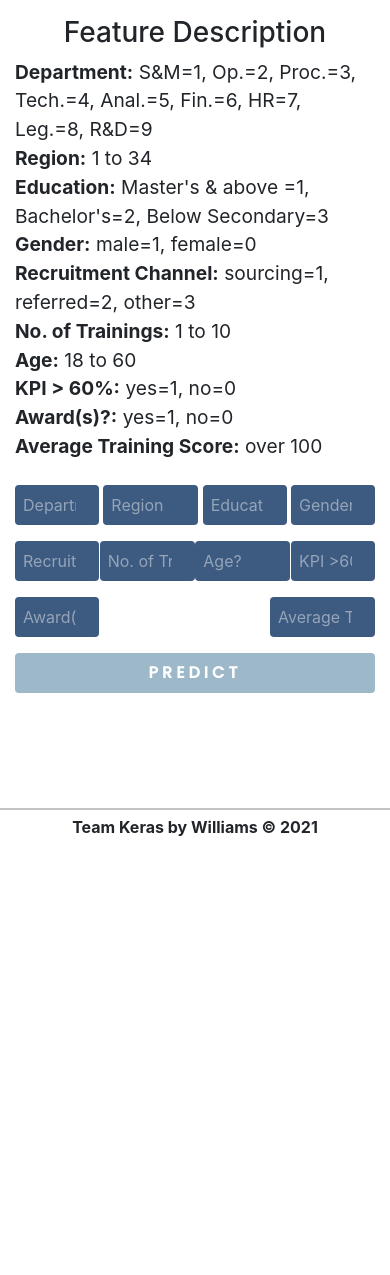
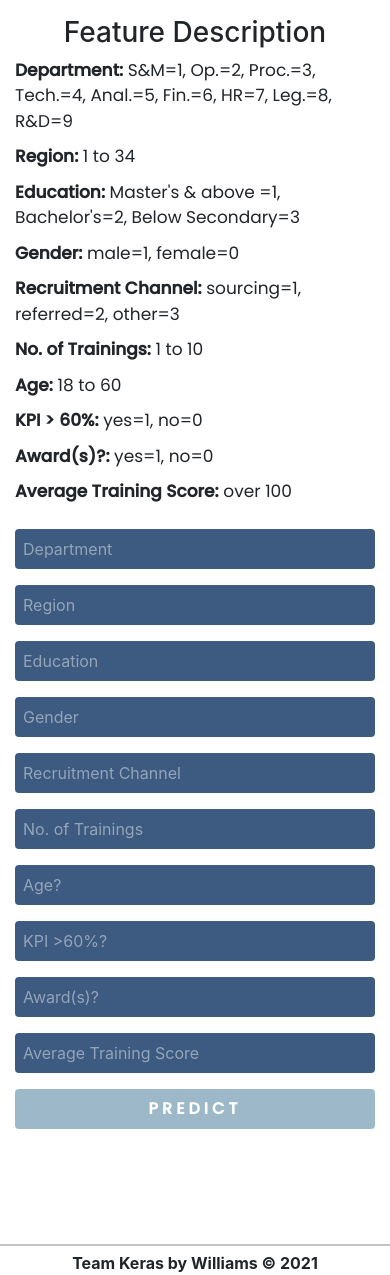
Before and after one commit to Timmecom/HRAnalyticsClassification, a Flask app: page / in a window 390 px wide. Shown: the part 136-1411 px from the top of the page. Before the commit the page ends 972 px from the top, so only its background shows below. Run offline with Flask 2, Linux system fonts and the light colour scheme; some libraries are stand-ins or nearby versions.

Commit message:
Update index.css

```diff
--- a/static/styles/index.css
+++ b/static/styles/index.css
@@ -41,6 +41,9 @@ h1 {
 li {
     font-size: 1.2rem;
     list-style: none;
+    margin-bottom: 10px;
+    /* line-height: 1.4rem; */
+    font-family: "Poppins";
 }
 
 input {
@@ -83,8 +86,16 @@ button {
 
 footer {
     box-shadow: 0px -1px 0px 1px #0000003b;
-    /* height: calc(100vh-20px); */
     margin-top: calc(13vh);
     padding-top: 5px;
     font-weight: bold;
 }
+
+@media screen and (max-width: 417px) {
+    input {
+        width: 100%;
+    }
+    li {
+        font-size: 17px;
+    }
+}
```
